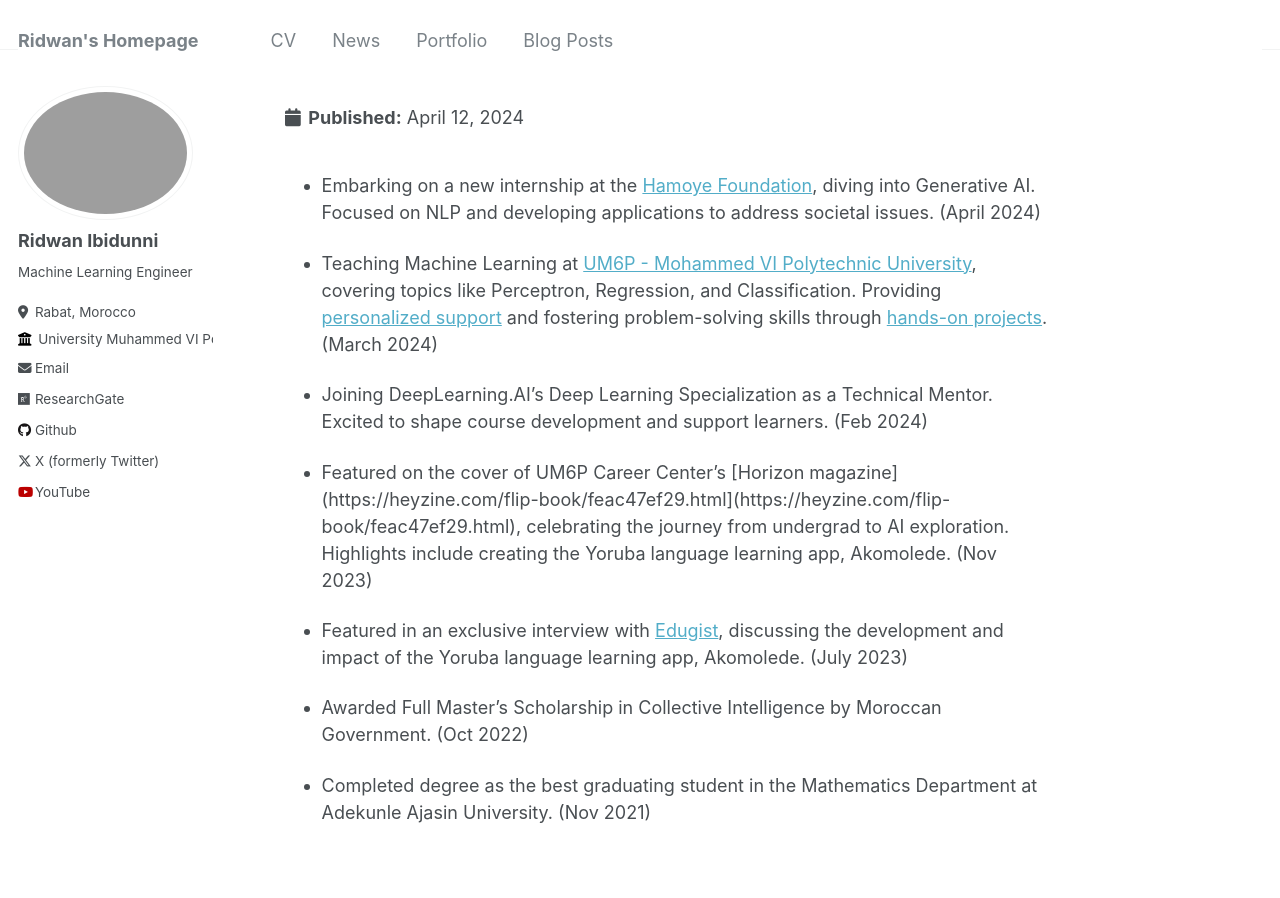
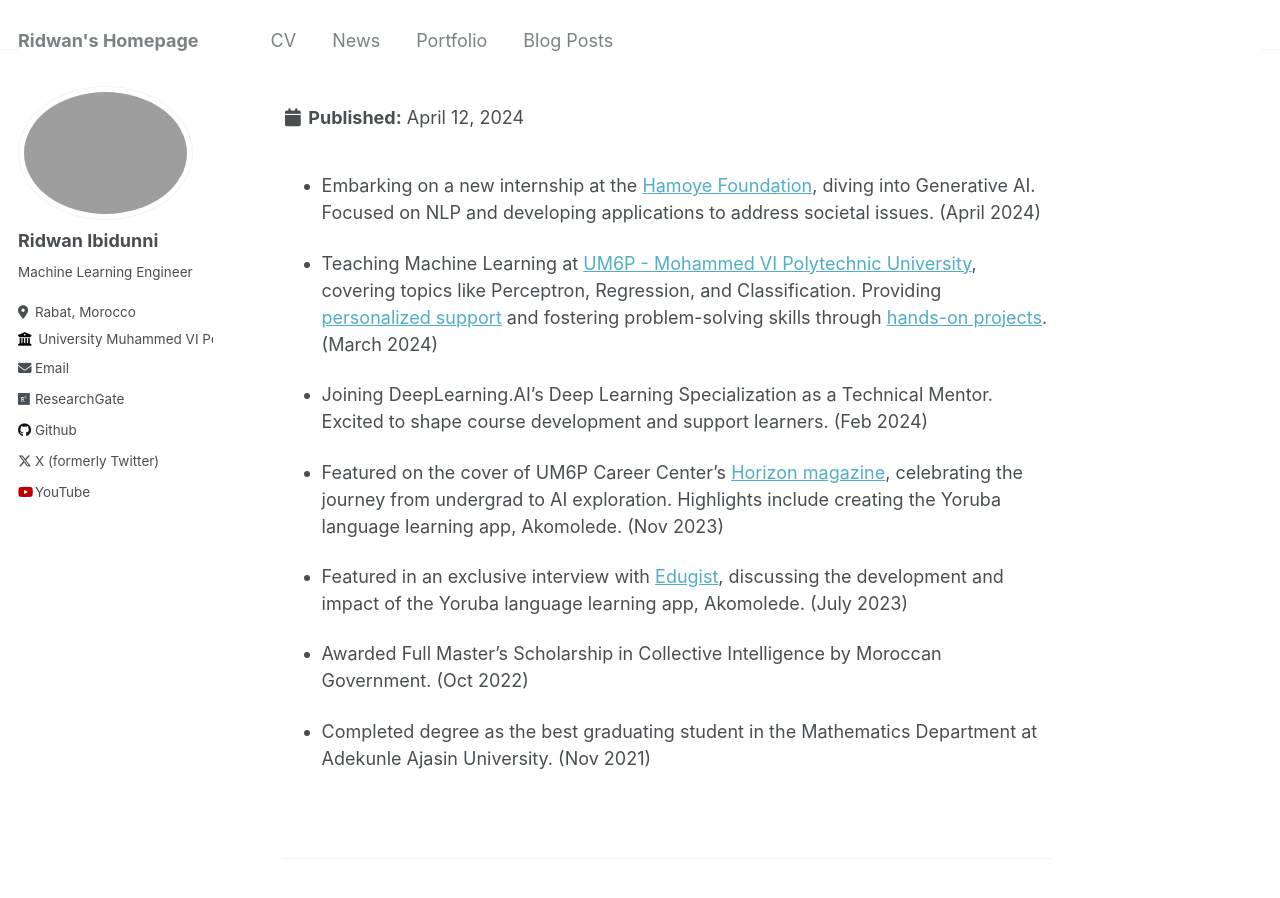
Before and after one commit to aljebraschool/aljebraschool.github.io, a Jekyll site: the page built from _portfolio/portfolio-2.md, in a window 1280 px wide and 900 px high. Built offline with Jekyll 4.4.1, drawn with Linux system fonts in a browser that asks for light colours; part of the change alters nothing that is shown.

Commit message:
updated the news tab

```diff
--- a/_config.yml
+++ b/_config.yml
@@ -69,7 +69,7 @@ author:
   weibo            : # Username
   wikipedia        : # Username
   xing             : # Username
-  youtube          : "aljebraschool"
+  youtube          : "https://www.youtube.com/c/aljebraschool"
   zhihu            : # URL
 
 
--- a/_portfolio/portfolio-2.md
+++ b/_portfolio/portfolio-2.md
@@ -10,7 +10,7 @@ collection: portfolio
 
 - Joining DeepLearning.AI’s Deep Learning Specialization as a Technical Mentor. Excited to shape course development and support learners. (Feb 2024)
 
-- Featured on the cover of UM6P Career Center’s [Horizon magazine](https://heyzine.com/flip-book/feac47ef29.html](https://heyzine.com/flip-book/feac47ef29.html), celebrating the journey from undergrad to AI exploration. Highlights include creating the Yoruba language learning app, Akomolede. (Nov 2023)
+- Featured on the cover of UM6P Career Center’s [Horizon magazine](https://heyzine.com/flip-book/feac47ef29), celebrating the journey from undergrad to AI exploration. Highlights include creating the Yoruba language learning app, Akomolede. (Nov 2023)
 
 - Featured in an exclusive interview with [Edugist](https://edugist.org/i-have-always-had-a-deep-interest-in-creating-tools-ibidunni/), discussing the development and impact of the Yoruba language learning app, Akomolede. (July 2023)
 
```
